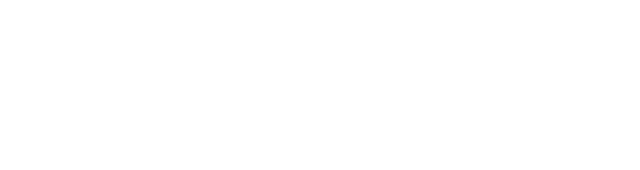
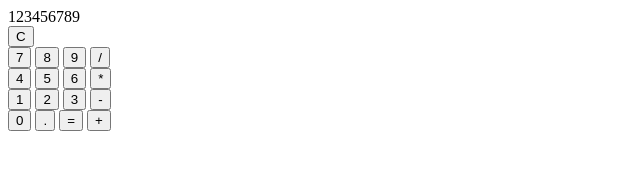
Before and after one commit to pd0rr/odin-calculator, a plain HTML site: page index.html in a window 1280 px wide. Shown: the whole page, without its empty margins (0-640 px from the left). Drawn offline with Linux system fonts and the light colour scheme.

Commit message:
Created HTML buttons.

```diff
--- a/index.html
+++ b/index.html
@@ -4,10 +4,37 @@
     <meta charset="UTF-8">
     <meta http-equiv="X-UA-Compatible" content="IE=edge">
     <meta name="viewport" content="width=device-width, initial-scale=1.0">
-    <title>Document</title>
+    <title>Calculator</title>
     <script src="script.js"></script>
 </head>
 <body>
-
+    <div id="display">123456789</div>
+    <div>
+        <button>C</button>
+    </div>
+    <div>
+        <button>7</button>
+        <button>8</button>
+        <button>9</button>
+        <button>/</button>
+    </div>
+    <div>
+        <button>4</button>
+        <button>5</button>
+        <button>6</button>
+        <button>*</button>
+    </div>
+    <div>
+        <button>1</button>
+        <button>2</button>
+        <button>3</button>
+        <button>-</button>
+    </div>
+    <div>
+        <button>0</button>
+        <button>.</button>
+        <button>=</button>
+        <button>+</button>
+    </div>
 </body>
 </html>
```
